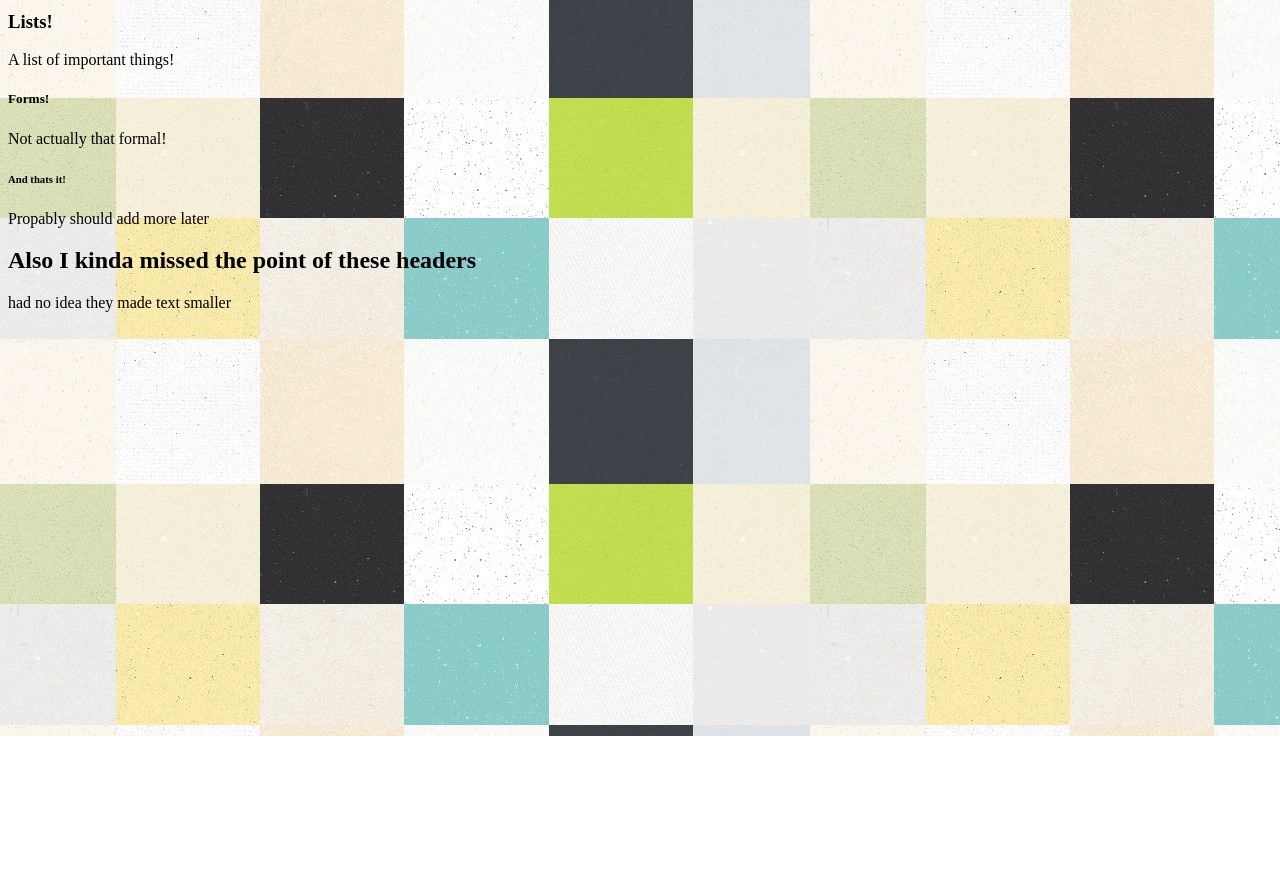
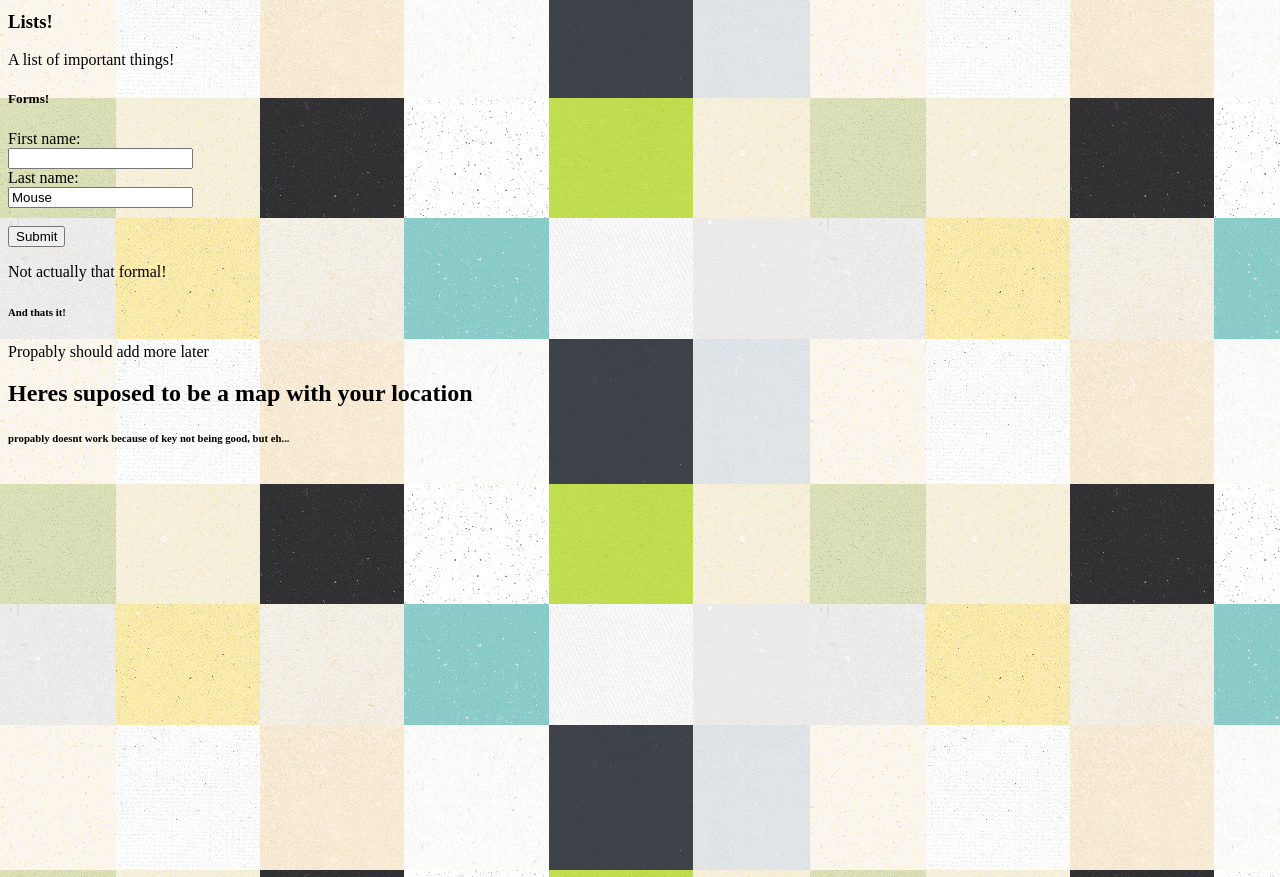
Before and after one commit to Vour89/aleksi_kuusela_www, a plain HTML site: page index.html in a window 1280 px wide. Shown: the part 940-1817 px from the top of the page. Before the commit the page ends 1676 px from the top, so only its background shows below. Drawn offline with Linux system fonts and the light colour scheme; some packages are replaced by stand-ins of ours.

Commit message:
Form 1 4.5

```diff
--- a/index.html
+++ b/index.html
@@ -42,13 +42,22 @@
 
 
     <h5>Forms!</h5>
+    <form>
+    First name:<br>
+      <input type="text" name="firstname" value=" ">
+      <br>
+      Last name:<br>
+      <input type="text" name="lastname" value="Mouse">
+      <br><br>
+      <input type="submit" value="Submit">
+    </form>
     <p>Not actually that formal!</p>
 
     <h6>And thats it!</h6>
     <p>Propably should add more later</p>
 
-    <h2>Also I kinda missed the point of these headers</h2>
-    <p>had no idea they made text smaller</p>
+    <h2>Heres suposed to be a map with your location</h2>
+    <h6>propably doesnt work because of key not being good, but eh...</h6>
 
 
 <div id="map" style="width:400px;height:400px">
```
